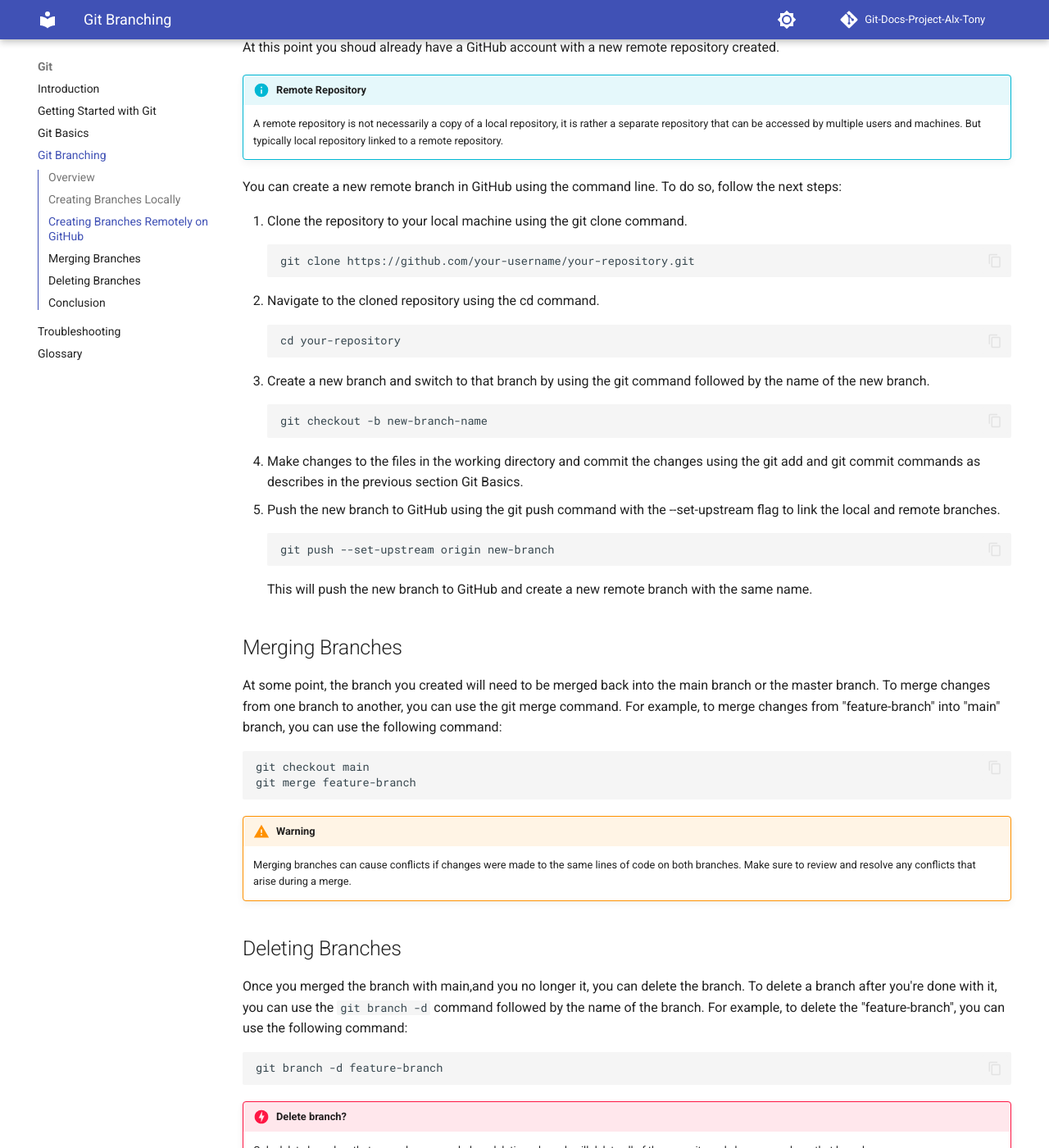
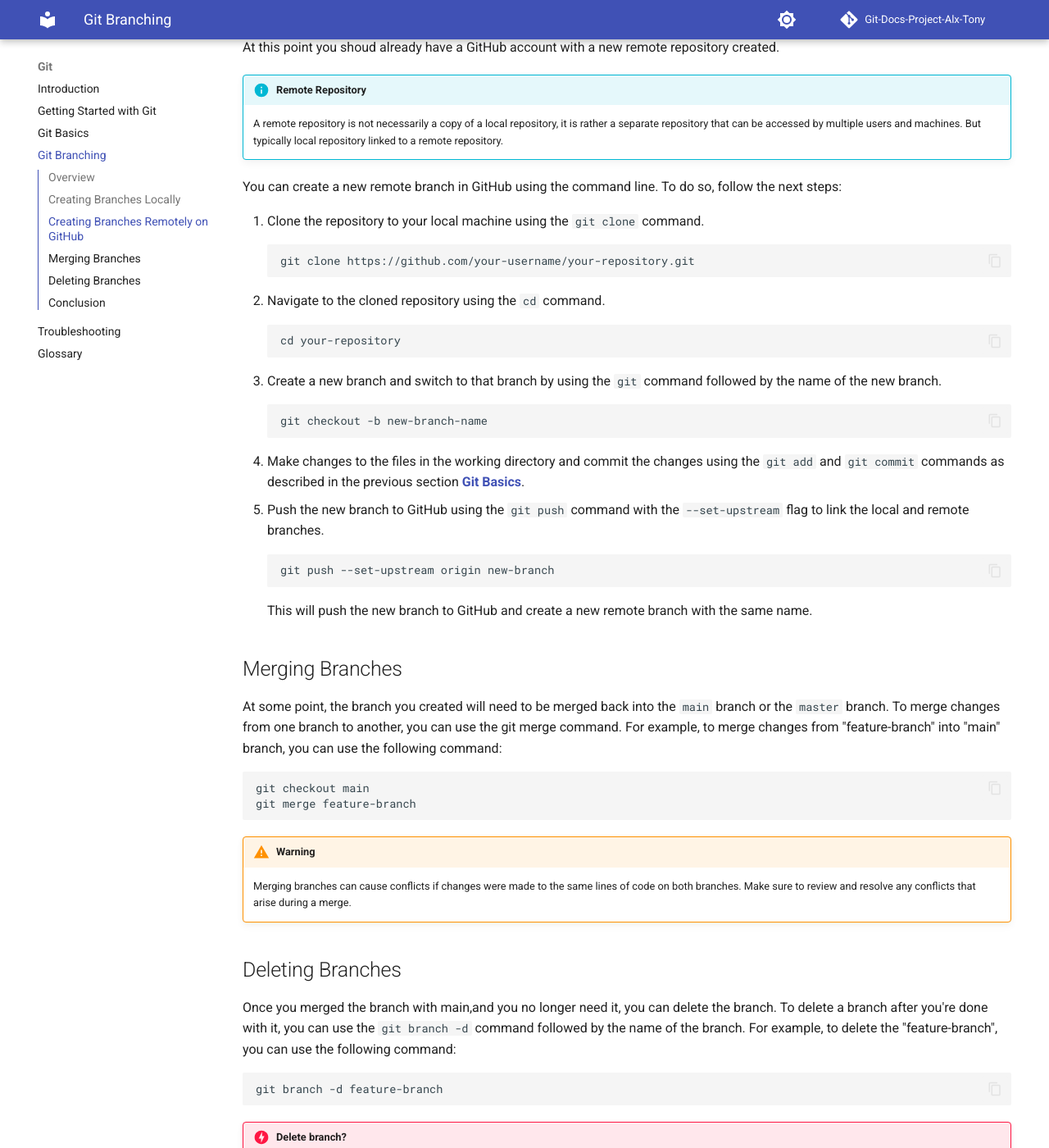
Before and after one commit to npaik/Comm-Docs-Project-Alx-Tony, an MkDocs documentation site: the page built from docs/git-branching.md, in a window 1280 px wide and 1400 px high, scrolled down 1635 px. Shown: the whole window at 82% size. Built offline with MkDocs 1.6.1 and Material for MkDocs 9.7.7, drawn with Linux system fonts in a browser that asks for light colours; comment, search, counter and statistics services are not loaded; some of the changed text lies outside the part shown.

Commit message:
minor changes to the 'branching' section

````diff
--- a/docs/git-branching.md
+++ b/docs/git-branching.md
@@ -4,7 +4,7 @@
 
 This section will guide you on how to use the `git branch` command and will explain overall Git branching model. You will also see how to create, delete and merge branches.
 
-Branching means you diverge from the main line of development and continue to do work without messing with that main line. The flowchart below shows the basic workflow while using the branches with GIT.
+Branching means you diverge from the main line of development and continue to do work without messing with that main line. The flowchart below shows the basic workflow while using the branches with Git.
 ``` mermaid
 graph LR
     A[Main] --> B[Main]
@@ -17,7 +17,7 @@
 ```
  This is useful when you want to work on a new feature or fix a bug without affecting the stability of the main branch.
 
-!!! info "Branching in GIT"
+!!! info "Branching in Git"
     Git encourages workflows that branch and merge often, even multiple times in a day. Understanding and mastering this feature gives you a powerful and unique tool and can entirely change the way that you develop.
 
 ## Creating Branches Locally
@@ -46,7 +46,7 @@
 
 5. Make changes to the files in the working directory and commit the changes using the `git add` and `git commit` commands as described in the previous section Git Basics.
 !!! info "Check or Switch Branch"
-    To check which branch you are currently on in Git, you can use the `git branch` command with the -a (all) and -v (verbose) flags:
+    To check which branch you are currently on in Git, you can use the `git branch` command with the `-a` (all) and `-v` (verbose) flags:
     ```
     git branch -av
     ```
@@ -65,27 +65,27 @@
 
  You can create a new remote branch in GitHub using the command line. To do so, follow the next steps:
 
-1. Clone the repository to your local machine using the git clone command.
+1. Clone the repository to your local machine using the `git clone` command.
  ```
  git clone https://github.com/your-username/your-repository.git
  ```
-2. Navigate to the cloned repository using the cd command.
+2. Navigate to the cloned repository using the `cd` command.
  ```
  cd your-repository
  ```
-3. Create a new branch and switch to that branch by using the git command followed by the name of the new branch.
+3. Create a new branch and switch to that branch by using the `git` command followed by the name of the new branch.
  ```
  git checkout -b new-branch-name
  ```
-4. Make changes to the files in the working directory and commit the changes using the git add and git commit commands as describes in the previous section Git Basics.
-5. Push the new branch to GitHub using the git push command with the --set-upstream flag to link the local and remote branches.
+4. Make changes to the files in the working directory and commit the changes using the `git add` and `git commit` commands as described in the previous section **[Git Basics](git-basics.md)**.
+5. Push the new branch to GitHub using the `git push` command with the `--set-upstream` flag to link the local and remote branches.
  ```
  git push --set-upstream origin new-branch
  ```
 This will push the new branch to GitHub and create a new remote branch with the same name.
 
 ## Merging Branches
-At some point, the branch you created will need to be merged back into the main branch or the master branch.
+At some point, the branch you created will need to be merged back into the `main` branch or the `master` branch.
 To merge changes from one branch to another, you can use the git merge command. For example, to merge changes from "feature-branch" into "main" branch, you can use the following command:
  ```
  git checkout main
@@ -95,7 +95,7 @@
     Merging branches can cause conflicts if changes were made to the same lines of code on both branches. Make sure to review and resolve any conflicts that arise during a merge.
 
 ## Deleting Branches
-Once you merged the branch with main,and you no longer it, you can delete the branch.
+Once you merged the branch with main,and you no longer need it, you can delete the branch.
 To delete a branch after you're done with it, you can use the `git branch -d` command followed by the name of the branch. For example, to delete the "feature-branch", you can use the following command:
  ```
  git branch -d feature-branch
@@ -107,7 +107,7 @@
 
 By the end of this section, you will have successfully learned the following:
 
-- [x] How the GIT branching model works
+- [x] How the Git branching model works
 - [x] How to create a new branch in local and remote repository
 - [x] How to switch and check the current branch
-- [x] How to merge and delete the branch in GIT
+- [x] How to merge and delete the branch in Git
````
